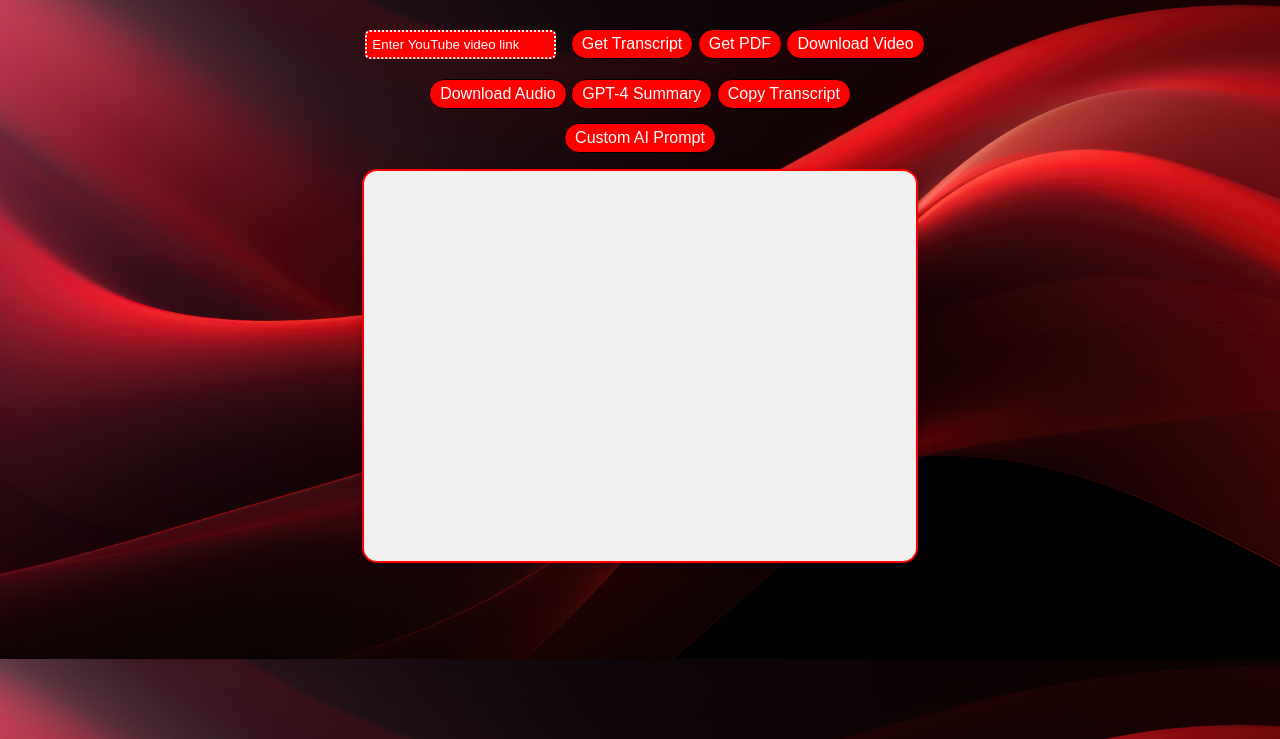
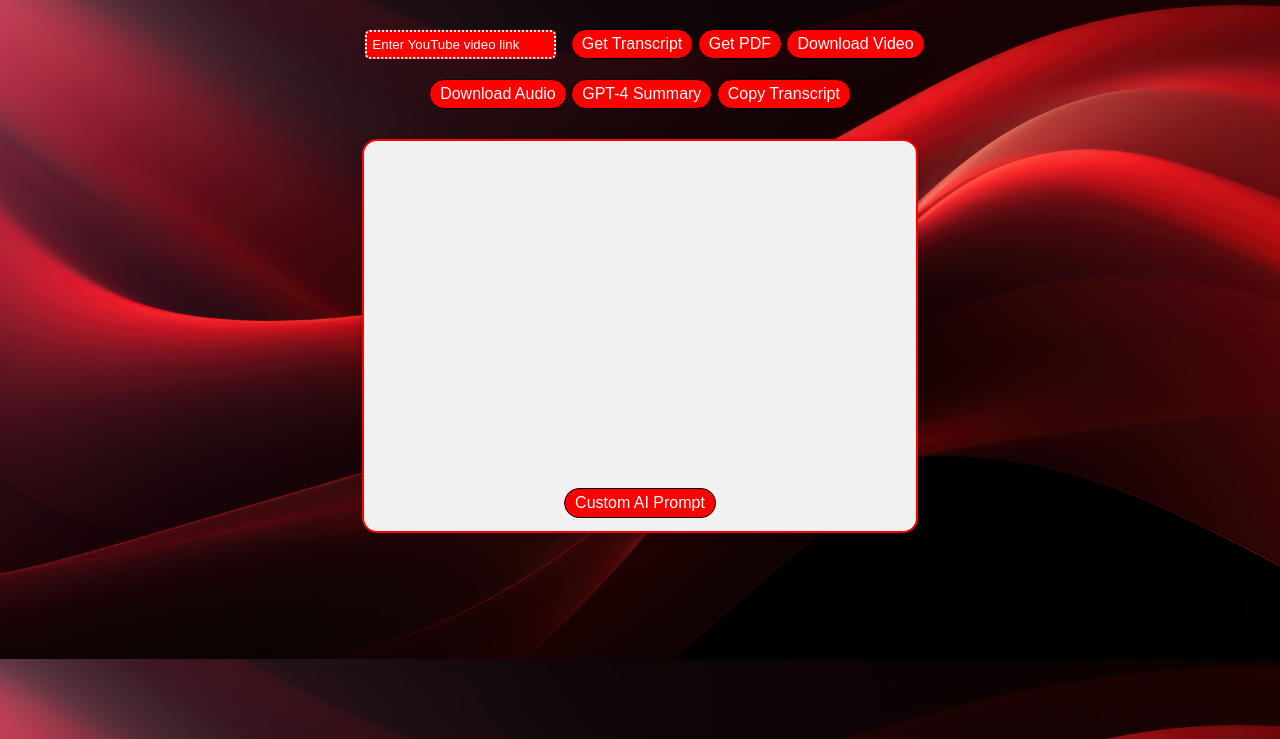
Before and after one commit to beanpython1/transcript, a plain HTML site: page index.html in a window 1280 px wide. Shown: the part 61-800 px from the top of the page. Drawn offline with nearby package versions, Linux system fonts and the light colour scheme.

Commit message:
Update styles.css

```diff
--- a/styles.css
+++ b/styles.css
@@ -22,7 +22,7 @@ h1 {
 }
 
 #transcript {
-    margin-top: 60px;
+    margin-top: 30px;
     padding: 20px;
     border: 2px solid red;
     background-color: #f1f1f1;
@@ -74,7 +74,7 @@ button:disabled {
 #getAI {
     position: fixed;
     left: 50%;
-    top: 11.5em;
+    bottom: 15px;
     transform: translateX(-50%);
     z-index: 9999;
     background-color: red;
```
